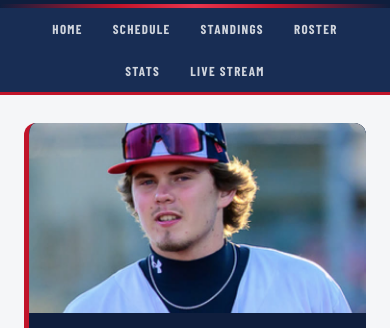
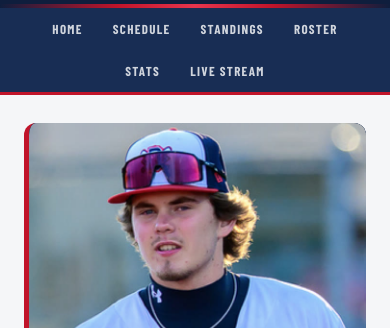
Before and after one commit to Zeddidiah2000/diamants-website, a plain HTML site: page lchisholm.html in a window 390 px wide. Shown: the part 247-575 px from the top of the page. Drawn offline with nearby package versions, Linux system fonts and the light colour scheme; a web font is replaced by a local one.

Commit message:
L. Chisholm page: mobile photo crop 4:3 from top (keep cap in frame)

```diff
--- a/lchisholm.html
+++ b/lchisholm.html
@@ -105,7 +105,7 @@
 
     @media (max-width: 780px) {
       .hero { grid-template-columns: 1fr; gap: 0; }
-      .hero-photo { aspect-ratio: 16/9; object-position: 50% 20%; }
+      .hero-photo { aspect-ratio: 4/3; object-position: top; }
       .hero-body { padding: 18px 20px 22px; }
       .hero-name { font-size: clamp(30px, 9vw, 42px); }
       .hero-num { font-size: 18px; }
```
